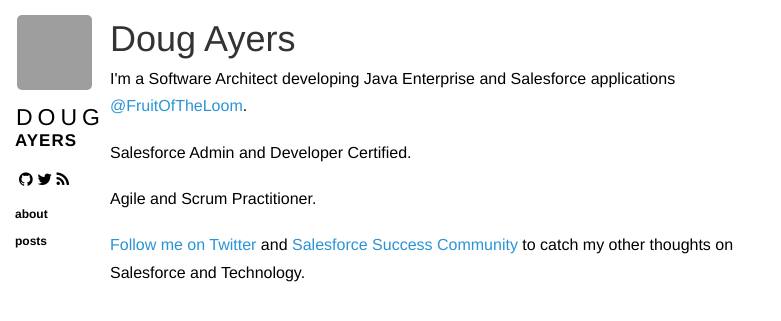
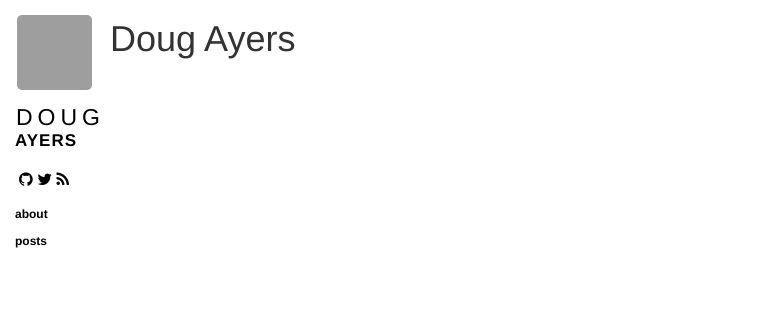
Before and after one commit to DouglasCAyers/douglascayers.github.io, a Jekyll site: the page built from about.html, in a window 1280 px wide. Shown: the top 321 px of the page, without its empty margins (0-781 px from the left). Built offline with Jekyll 4.4.1, drawn with Linux system fonts in a browser that asks for light colours; nearby versions of some CDN libraries; Markdown is read by kramdown in place of the engine named in the settings; grey boxes are pictures that could not be loaded.

Commit message:
taking a break from jekyll blog...

```diff
--- a/_layouts/layout.html
+++ b/_layouts/layout.html
@@ -49,7 +49,8 @@
 
     <section class="sections">
       <ul>
-        <li><a href="/about.html">about</a></li>
+        <!-- <li><a href="/about.html">about</a></li> -->
+        <li><a href="http://douglascayers.wordpress.com/about/">about</a></li>
         <li><a href="/">posts</a></li>
       </ul>
     </section>
--- a/about.html
+++ b/about.html
@@ -8,20 +8,4 @@
 
 	<h1>{{ site.name }}</h1>
 
-	<p>
-		I'm a Software Architect developing Java Enterprise and Salesforce applications <a href="https://twitter.com/@FruitOfTheLoom">@FruitOfTheLoom</a>.
-	</p>
-
-	<p>
-		Salesforce Admin and Developer Certified.
-	</p>
-
-	<p>
-		Agile and Scrum Practitioner.
-	</p>
-
-	<p>
-		<a href="https://twitter.com/{{ site.twitter }}" target="_blank">Follow me on Twitter</a> and <a href="https://success.salesforce.com/_ui/core/userprofile/UserProfilePage?u=00530000007qivG" target="_blank">Salesforce Success Community</a> to catch my other thoughts on Salesforce and Technology.
-	</p>
-
 </section>
--- a/css/base.css
+++ b/css/base.css
@@ -25,6 +25,7 @@
   left: 15px;
   top: 15px;
   width: 80px;
+  padding-right: 10px;
 }
 .sidebar a {
   text-decoration: none;
```
Also changed, not shown: _posts/2014-08-17-add-google-analytics-to-salesforce.markdown (deleted, +0 -29 lines).
